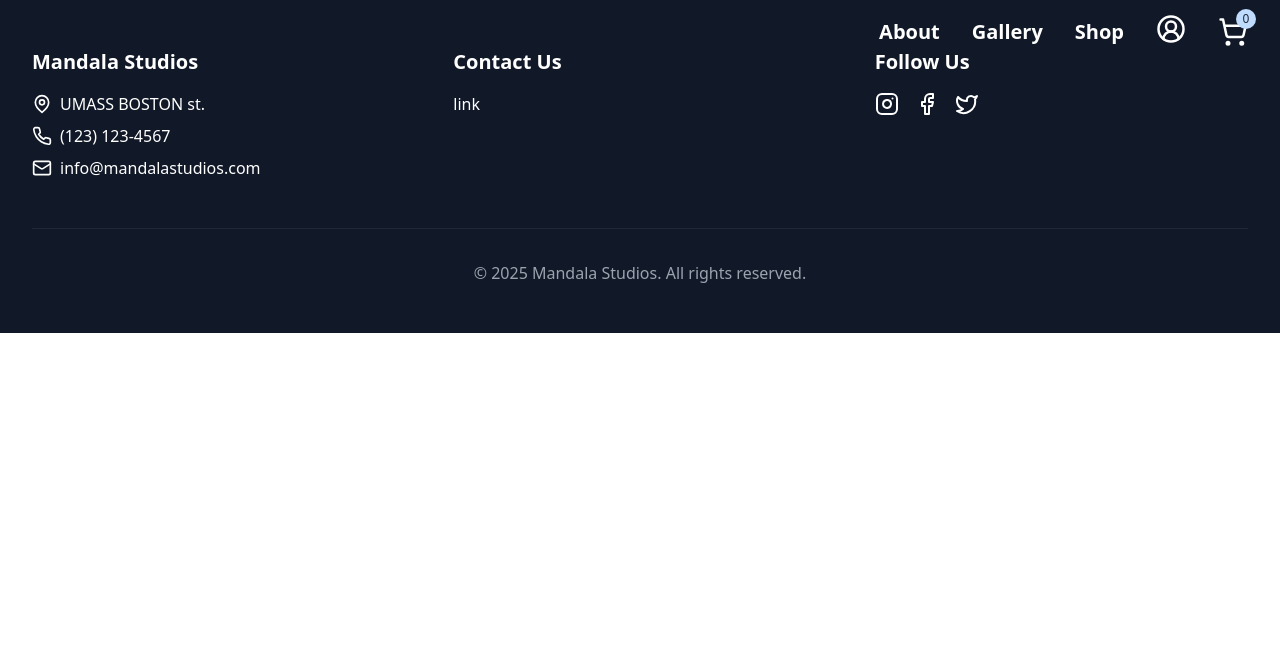
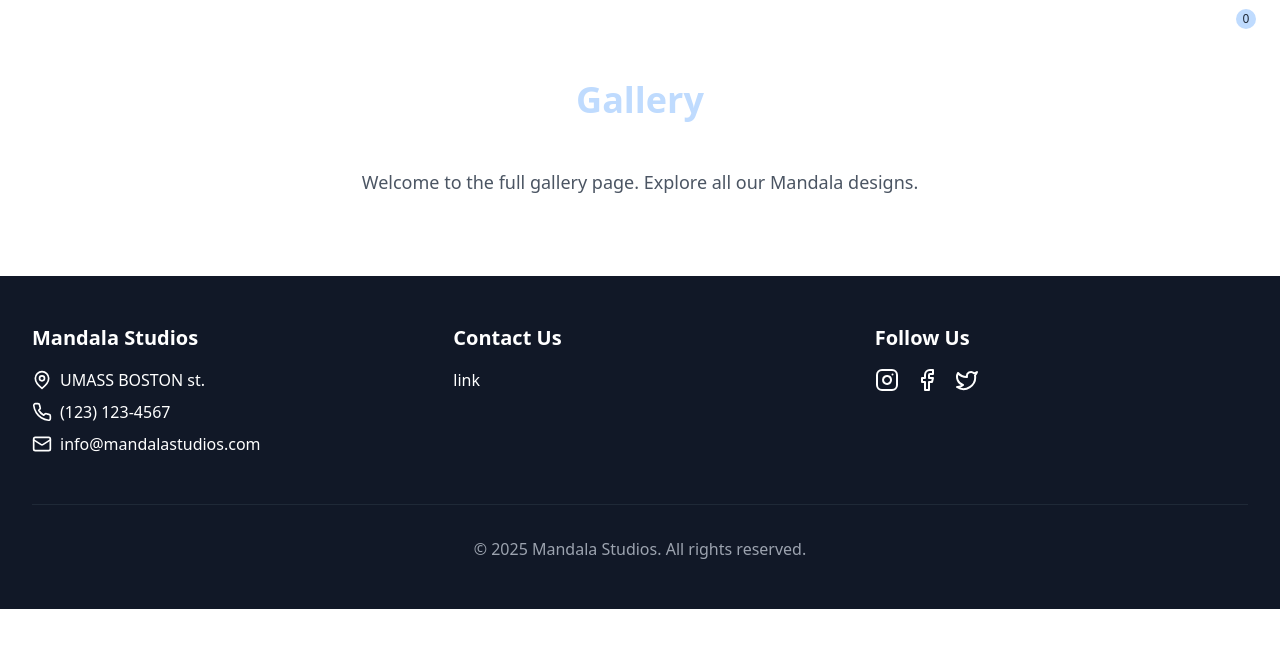
Before and after one commit to jnguyen153/team, a React (Vite) app in the folder MANDALA/frontend/: page /gallery in a window 1280 px wide. Shown: the top 648 px of the page. Built offline with nearby package versions, Linux system fonts and the light colour scheme; a web font is replaced by a local one.

Commit message:
addition to gallery page

```diff
--- a/MANDALA/frontend/src/components/Gallery.tsx
+++ b/MANDALA/frontend/src/components/Gallery.tsx
@@ -1,7 +1,14 @@
 const Gallery = () => {
   return(
-    <div>
-
+<div className="py-20 bg-white">
+      <div className="max-w-7xl mx-auto px-4 sm:px-6 lg:px-8">
+        <h1 className="text-4xl font-bold text-center text-blue-200 mb-12">
+          Gallery
+        </h1>
+        <p className="text-center text-gray-600 text-lg">
+          Welcome to the full gallery page. Explore all our Mandala designs.
+        </p>
+      </div>
     </div>
   )
 }
```
